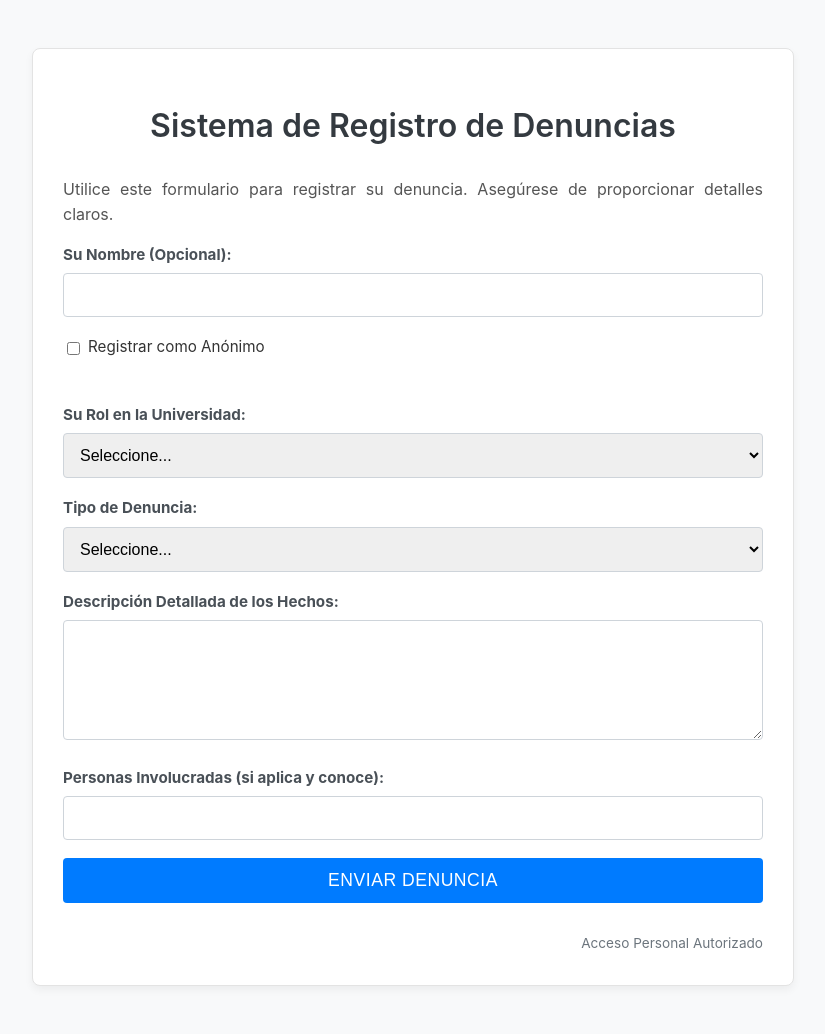
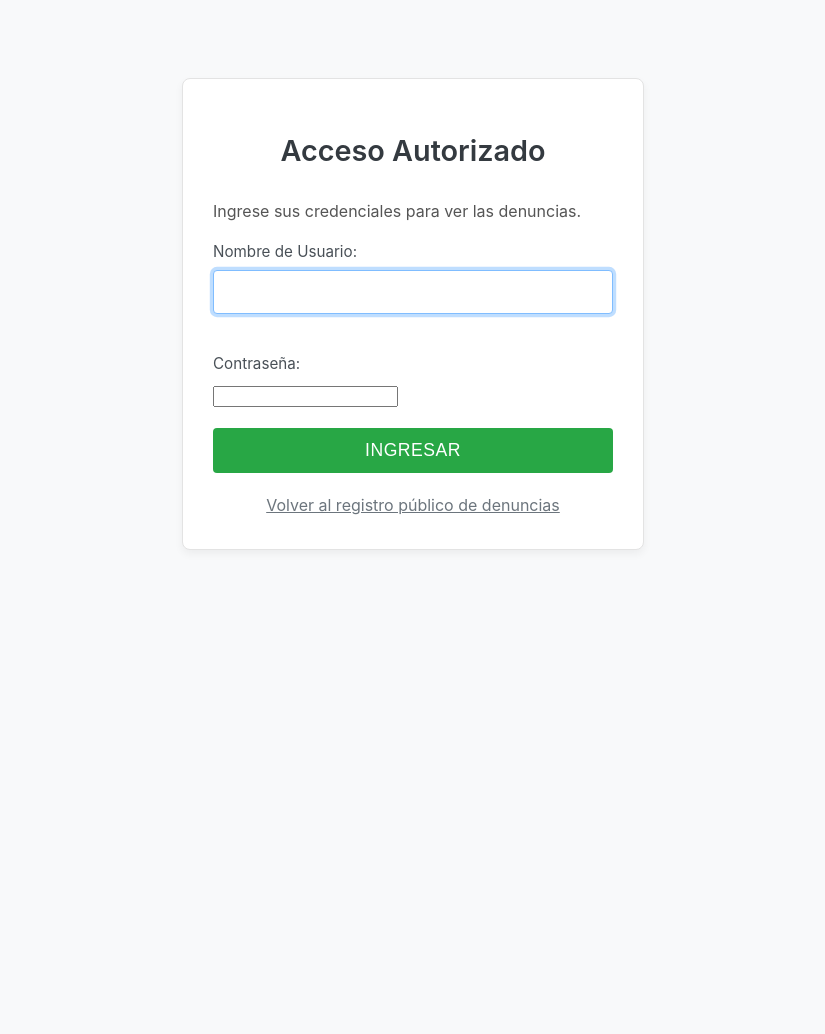
Before and after one commit to Chechar1999/Chechar1999, a PHP site: page /login.php in a window 1280 px wide. Shown: the whole page, without its empty margins (227-1052 px from the left). After the commit the page ends 550 px from the top, so only its background shows below. Run offline with PHP 8.4, Linux system fonts and the light colour scheme.

Commit message:
login.php

```diff
--- a/login.php
+++ b/login.php
@@ -1,93 +1,61 @@
+<?php
+// Iniciar sesión ANTES de cualquier salida para manejar mensajes
+session_start();
+
+// Si el usuario ya está logueado, redirigir a la vista de denuncias
+if (isset($_SESSION['loggedin']) && $_SESSION['loggedin'] === true) {
+    header('Location: view_complaints.php');
+    exit;
+}
+?>
 <!DOCTYPE html>
 <html lang="es">
 <head>
     <meta charset="UTF-8">
     <meta name="viewport" content="width=device-width, initial-scale=1.0">
-    <title>Registro de Denuncias - Universidad</title>
+    <title>Iniciar Sesión - Sistema de Denuncias</title>
     <link rel="stylesheet" href="style.css">
-     <style>
-        .admin-login-link {
-            display: block;
-            text-align: right; /* Alineado a la derecha */
-            margin-top: 30px;
-            font-size: 0.85rem; /* Más pequeño */
-            color: #6c757d; /* Color gris */
-        }
-        .admin-login-link a {
-            color: #6c757d;
-            text-decoration: none;
-        }
-         .admin-login-link a:hover {
-            color: #0056b3;
-            text-decoration: underline;
-        }
+    <style>
+        /* Estilos específicos para el login */
+        .login-container { max-width: 400px; margin-top: 50px;}
+        .login-container h1 { font-size: 1.8rem; margin-bottom: 25px;}
+        .login-container label { font-weight: normal; }
+        .login-container .form-group { margin-bottom: 20px; }
+        .login-container .btn-login { background-color: #28a745; border-color: #28a745; }
+        .login-container .btn-login:hover { background-color: #218838; }
+        .login-container .public-link { display: block; text-align: center; margin-top: 20px; color: #6c757d; }
     </style>
 </head>
 <body>
-    <div class="container">
-        <h1>Sistema de Registro de Denuncias</h1>
-        <p>Utilice este formulario para registrar su denuncia. Asegúrese de proporcionar detalles claros.</p>
+    <div class="container login-container">
+        <h1>Acceso Autorizado</h1>
+        <p>Ingrese sus credenciales para ver las denuncias.</p>
 
         <?php
-        // Mostrar mensajes de éxito o error si existen
-        if (isset($_GET['status'])) {
-            // ... (código de mensajes igual que antes) ...
-             if ($_GET['status'] == 'success') {
-                echo '<div class="message success">Denuncia registrada exitosamente en la base de datos.</div>';
-            } elseif ($_GET['status'] == 'error_db') {
-                echo '<div class="message error">Hubo un error al guardar la denuncia en la base de datos. Por favor, intente de nuevo o contacte al administrador.</div>';
-            } elseif ($_GET['status'] == 'missing_data') {
-                 echo '<div class="message error">Error: La descripción de la denuncia y el tipo son obligatorios. Por favor, complételos.</div>';
-            }
+        // Mostrar mensajes de error/éxito
+        if (isset($_GET['error']) && $_GET['error'] == 1) {
+            echo '<div class="message error">Usuario o contraseña incorrectos.</div>';
+        }
+        if (isset($_GET['logged_out']) && $_GET['logged_out'] == 1) {
+            echo '<div class="message success">Sesión cerrada exitosamente.</div>';
+        }
+         if (isset($_GET['required']) && $_GET['required'] == 1) {
+            echo '<div class="message error">Necesita iniciar sesión para acceder a esa página.</div>';
         }
         ?>
 
-        <form action="submit_complaint.php" method="POST">
-            <label for="complainant_name">Su Nombre (Opcional):</label>
-            <input type="text" id="complainant_name" name="complainant_name">
-
-            <div class="checkbox-container">
-                <input type="checkbox" id="anonymous" name="anonymous" value="1">
-                <label for="anonymous" class="checkbox-label">Registrar como Anónimo</label>
+        <form action="process_login.php" method="POST">
+            <div class="form-group">
+                <label for="username">Nombre de Usuario:</label>
+                <input type="text" id="username" name="username" required autofocus> </div>
+            <div class="form-group">
+                <label for="password">Contraseña:</label>
+                <input type="password" id="password" name="password" required>
             </div>
-            <br>
-
-            <label for="complainant_role">Su Rol en la Universidad:</label>
-            <select id="complainant_role" name="complainant_role" required>
-                <option value="">Seleccione...</option>
-                <option value="Estudiante">Estudiante</option>
-                <option value="Docente">Docente</option>
-                <option value="Personal Administrativo">Personal Administrativo</option>
-                <option value="Personal Obrero">Personal Obrero</option>
-                <option value="Externo">Externo</option>
-                <option value="No Aplica/Anónimo">No Aplica/Anónimo</option>
-            </select>
-
-            <label for="complaint_type">Tipo de Denuncia:</label>
-            <select id="complaint_type" name="complaint_type" required>
-                <option value="">Seleccione...</option>
-                <option value="Académica">Académica (Notas, evaluaciones, etc.)</option>
-                <option value="Acoso">Acoso (Sexual, laboral, etc.)</option>
-                <option value="Discriminación">Discriminación</option>
-                <option value="Administrativa">Administrativa (Trámites, servicios)</option>
-                <option value="Infraestructura">Infraestructura (Instalaciones, equipos)</option>
-                <option value="Seguridad">Seguridad</option>
-                <option value="Violencia">Violencia</option>
-                <option value="Otra">Otra</option>
-            </select>
-
-            <label for="description">Descripción Detallada de los Hechos:</label>
-            <textarea id="description" name="description" required></textarea>
-
-            <label for="involved_parties">Personas Involucradas (si aplica y conoce):</label>
-            <input type="text" id="involved_parties" name="involved_parties">
-
-            <button type="submit">Enviar Denuncia</button>
+            <button type="submit" class="btn-login">Ingresar</button>
         </form>
 
-        <div class="admin-login-link">
-            <a href="login.php">Acceso Personal Autorizado</a>
-        </div>
-        </div>
+        <a href="index.php" class="public-link">Volver al registro público de denuncias</a>
+    </div>
 </body>
 </html>
```
